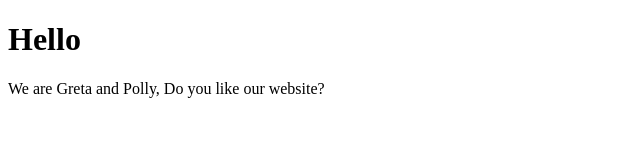
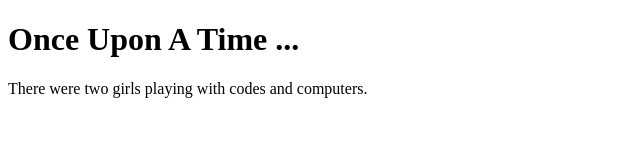
Before and after one commit to TestGretaPolly/websiteGretaPolly, a plain HTML site: page Index.html in a window 1280 px wide. Shown: the whole page, without its empty margins (0-640 px from the left). Drawn offline with Linux system fonts and the light colour scheme.

Commit message:
Update Index.html

```diff
--- a/Index.html
+++ b/Index.html
@@ -1,12 +1,12 @@
 <!DOCTYPE html>
 <html>
 <head>
-	<Title>GretaPollyTest</Title>
+	<Title>Greta's & Polly's story</Title>
 </head>
 <body>
-<H1> Hello </H1>
+<h1> Once Upon A Time ... </h1>
 
-<p>We are Greta and Polly, Do you like our website? </p>
+<p>There were two girls playing with codes and computers. </p>
 
 </body>
 </html>
```
